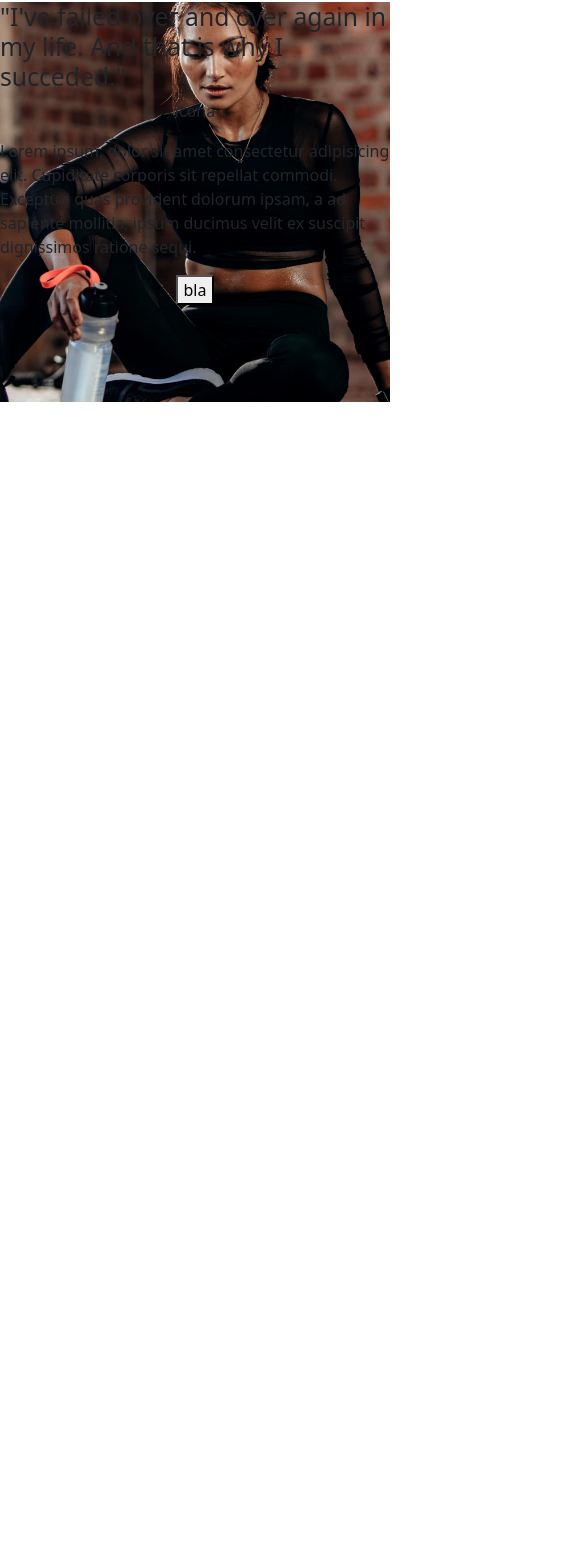
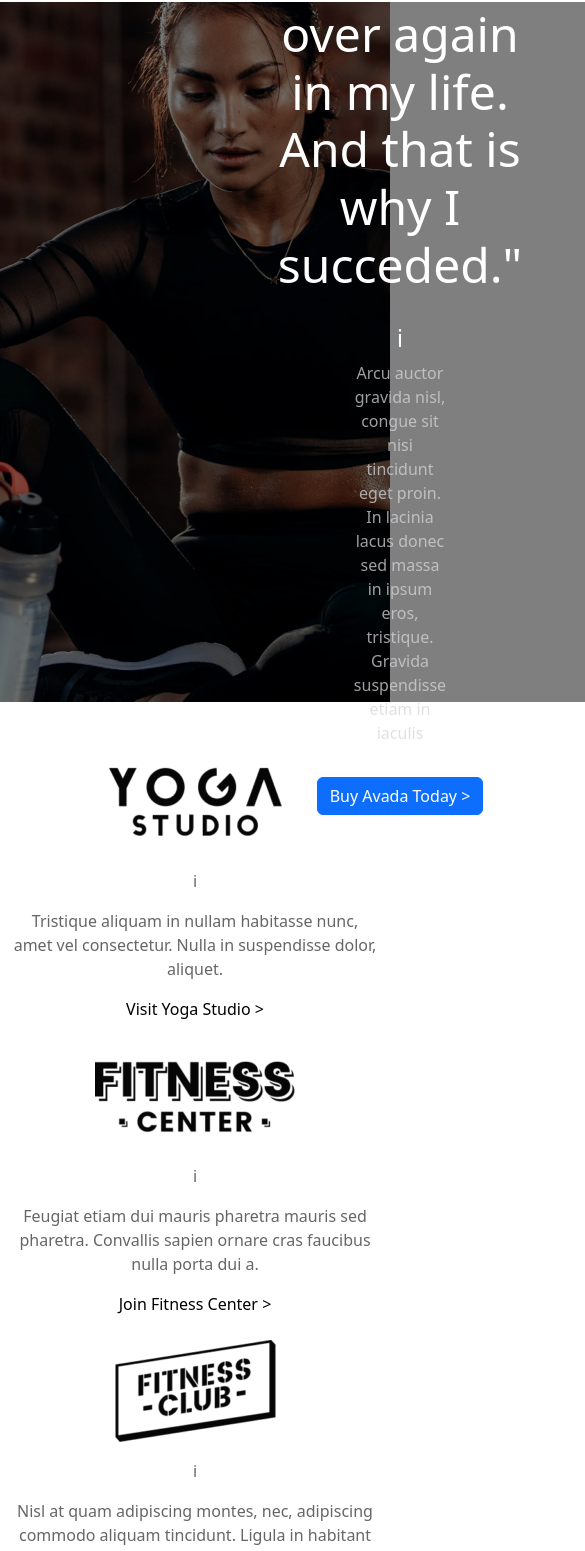
Before and after one commit to Adelmysterio/proj-html-vuejs, a Vue app: page / in a window 390 px wide. Shown: the part 95-1646 px from the top of the page, 585 px wide, since content can reach past the window. Before the commit the page ends 844 px from the top, so only its background shows below. Built offline with nearby package versions, Linux system fonts and the light colour scheme.

Commit message:
aggiunta sezione banner (da aggiustare) e sezione sponsors (con responsivness)

```diff
--- a/src/components/AppLuca.vue
+++ b/src/components/AppLuca.vue
@@ -12,17 +12,49 @@ return {
 
 <section class="buy-avada ">
 
-<div class="contenuto-banner d-flex  justify-content-center align-items-center flex-column">
-    <h2>"I've failed over and over again in my life. And that is why I succeded."</h2>
-    <p>icona</p>
-    <p>Lorem ipsum, dolor sit amet consectetur adipisicing elit. Cupiditate corporis sit repellat commodi. Excepturi quas provident dolorum ipsam, a ad sapiente mollitia, ipsum ducimus velit ex suscipit dignissimos ratione sequi.</p>
-    <button>bla</button>
-</div>
-
+  <div class="contenuto-banner d-flex  justify-content-center align-items-center flex-column">
+      <h2 class="">"I've failed over and over again in my life. And that is why I succeded."</h2>
+      <h3>i</h3>
+      <p>Arcu auctor gravida nisl, congue sit nisi tincidunt eget proin. In lacinia lacus donec sed massa in ipsum eros, tristique. Gravida suspendisse etiam in iaculis</p>
+      <input class="btn btn-primary" type="button" value="Buy Avada Today >">
+  </div>
 
 </section>
 
+<section class="sponsors py-5">
+  <div class="container">
+    <div class="row">
+      <div class="col-lg-3 col-md-6 col-sm-12 text-center mb-4">
+        <img src="../images/sponsor-1-2x-200x103.png" alt="Yoga Studio Logo" class="img-fluid mb-3">
+        <p>i</p>
+        <p>Tristique aliquam in nullam habitasse nunc, amet vel consectetur. Nulla in suspendisse dolor, aliquet.</p>
+        <a href="#">Visit Yoga Studio ></a>
+      </div>
+      <div class="col-lg-3 col-md-6 col-sm-12 text-center mb-4">
+        <img src="../images/sponsor-2-2x-200x103.png" alt="Fitness Center Logo" class="img-fluid mb-3">
+        <p>i</p>
+        <p>Feugiat etiam dui mauris pharetra mauris sed pharetra. Convallis sapien ornare cras faucibus nulla porta dui a.</p>
+        <a href="#">Join Fitness Center ></a>
+      </div>
+      <div class="col-lg-3 col-md-6 col-sm-12 text-center mb-4">
+        <img src="../images/sponsor-3-2x-200x103.png" alt="Fitness Club Logo" class="img-fluid mb-3">
+        <p>i</p>
+        <p>Nisl at quam adipiscing montes, nec, adipiscing commodo aliquam tincidunt. Ligula in habitant et sagittis imperdiet.</p>
+        <a href="#">Learn about FC ></a>
+      </div>
+      <div class="col-lg-3 col-md-6 col-sm-12 text-center mb-4">
+        <img src="../images/sponsor-4-2x-200x103.png" alt="Power Gym Logo" class="img-fluid mb-3">
+        <p>i</p>
+        <p>Proin in viverra maecenas et mattis ut nibh enim. Gravida ultricies mi porta lacus. Et posuere velit sed nec eleifend.</p>
+        <a href="#">Visit Power Gym ></a>
+      </div>
+    </div>
+  </div>
+</section>
 
+<div>
+    <p>lorem*3</p>
+</div>
 
 </template>
 
@@ -32,13 +64,45 @@ return {
 
 .buy-avada{
     background-color: red;
-    height: 400px;
+    height: 700px;
     background-image: url(../../src/images/banner2-2x.jpg);
     background-size: cover;
     background-position: center;
-  background-repeat: no-repeat;
+    background-repeat: no-repeat;
+    color: white;
+
+    .contenuto-banner{
+      margin: 0 auto;
+      text-align: center;
+      padding: 10rem 25rem;
+      background: rgba(0, 0, 0, 0.5);
+      height: 100%;
+
+      h2{
+        font-size: 3rem;
+        margin-bottom: 2rem;
+      }
+
+      p {
+        color: rgba(214, 213, 216, 0.75);
+        font-size: 1rem;
+        margin-bottom: 2rem;
+      }
+    }
 }
 
+.sponsors {
 
+  p {
+    color: #666;
+    font-size: 1rem;
+  }
+
+  a {
+    color: black;
+    text-decoration: none;
+
+  }
+}
 
 </style>
```
